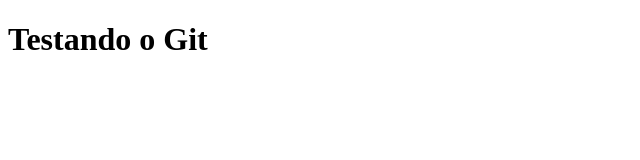
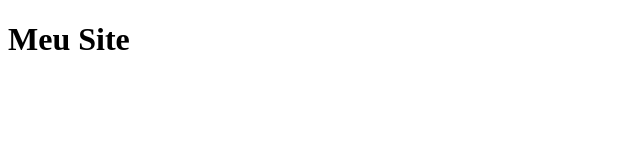
Before and after one commit to dancmig/site, a plain HTML site: page index.html in a window 1280 px wide. Shown: the whole page, without its empty margins (0-640 px from the left). Drawn offline with Linux system fonts and the light colour scheme.

Commit message:
inclusão do título

```diff
--- a/index.html
+++ b/index.html
@@ -5,6 +5,6 @@
         <title> Meu Site </title>
     </head>
     <body>
-    <h1>Testando o Git</h1>
+    <h1>Meu Site</h1>
     </body>
     </html>
```
